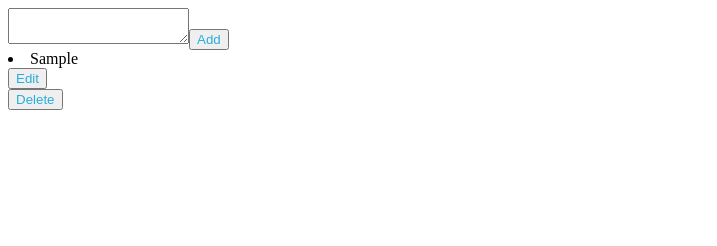
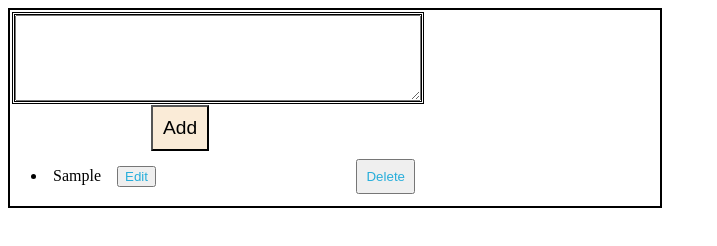
Before and after one commit to AishwaryaArun12/React-Basics-React-State-Events-Organizing-Component-Files-Working-with-Mul---axa9si47ndrk, a React app: page / in a window 1280 px wide. Both pictures are taken after typing "Sample" into the empty fields and a click on the button "Add". Shown: the whole page, without its empty margins (0-717 px from the left). Built offline with nearby package versions, Linux system fonts and the light colour scheme.

Commit message:
css added

```diff
--- a/src/components/App.js
+++ b/src/components/App.js
@@ -25,13 +25,14 @@ function App()
 	return (
 	<div id="main">
 	<textarea id="task" onChange={e=>{if(e.target.value!==''){
-		setLIst(e.target.value)}}} value={list}/>
-	<button id="btn" onClick={handleClick}>Add</button>
+		setLIst(e.target.value)}}} value={list}/><br/>
+	<button id="btn" onClick={handleClick}>Add</button><br/>
 	<div>
-		{task.map((item,i)=>{return (<>
-		<List key={i}  id={i} item={item}/>
-		<button id="delete" name={item} onClick={deletelist}>Delete</button>
-		</>)
+		{task.map((item,i)=>{return (<div className="div">
+		<List key={i}  id={i} item={item}/>	<br/>
+		<button className="delete" name={item} onClick={deletelist}>Delete</button>
+
+		</div>)
 		})}
 	</div>
 	</div>
--- a/src/components/List.js
+++ b/src/components/List.js
@@ -1,4 +1,5 @@
 import React, { useState } from 'react'
+import "./../styles/App.css";
 
 export const List = (props) => {
     const [toggle,setToggle]=useState(true);
@@ -12,13 +13,16 @@ export const List = (props) => {
 
 
   return (
-    <div>
-        <li className='list'>{item}</li>
-       {toggle &&<button className='edit' onClick={edit}>Edit</button>}
+    <>
+    <div className='div'>
+    {toggle && <><li key={props.id} className='list'>{item}</li>
+    <div><button className='edit' onClick={edit}>Edit</button></div></>}
+       </div>
+       <div>
         {!toggle&&<><textarea className='edittask' value={item} onChange={(e)=>{
-          setItem(e.target.value)}}></textarea>
-          <button className='saveTask' disabled={item==''} onClick={save}>save</button></>}
-    </div>
-
+          setItem(e.target.value)}}/><br/>
+        <button className='saveTask' disabled={item==''} onClick={save}>save</button></>}
+        </div>
+    </>
   )
 }
--- a/src/styles/App.css
+++ b/src/styles/App.css
@@ -14,3 +14,44 @@ button{
 .bg-pink{
 	background-color:pink;
 }
+#task{
+    width: 50vh;
+    height: 10vh;
+    outline-style: double;
+    font-size: large;
+}
+#btn{
+  margin-left: 17vh;
+  padding: 10px;
+  font-size: larger;
+  background-color: antiquewhite;
+  color: black;
+}
+.div{
+    width: 50vh;
+    display: flex;
+    align-items: baseline;
+}
+.delete{
+    padding: 8px;
+
+}
+.edittask{
+   width: 50vh;
+    height: 10vh;
+    outline-style: double;
+    font-size: large;
+}
+.saveTask{
+    color: black;
+    padding: 5px;
+    background-color: antiquewhite;
+}
+#main{
+    border: 2px solid black;
+    padding: 5px;
+    width: 80vh;
+}
+li{
+    margin: 2vh;
+}
```
